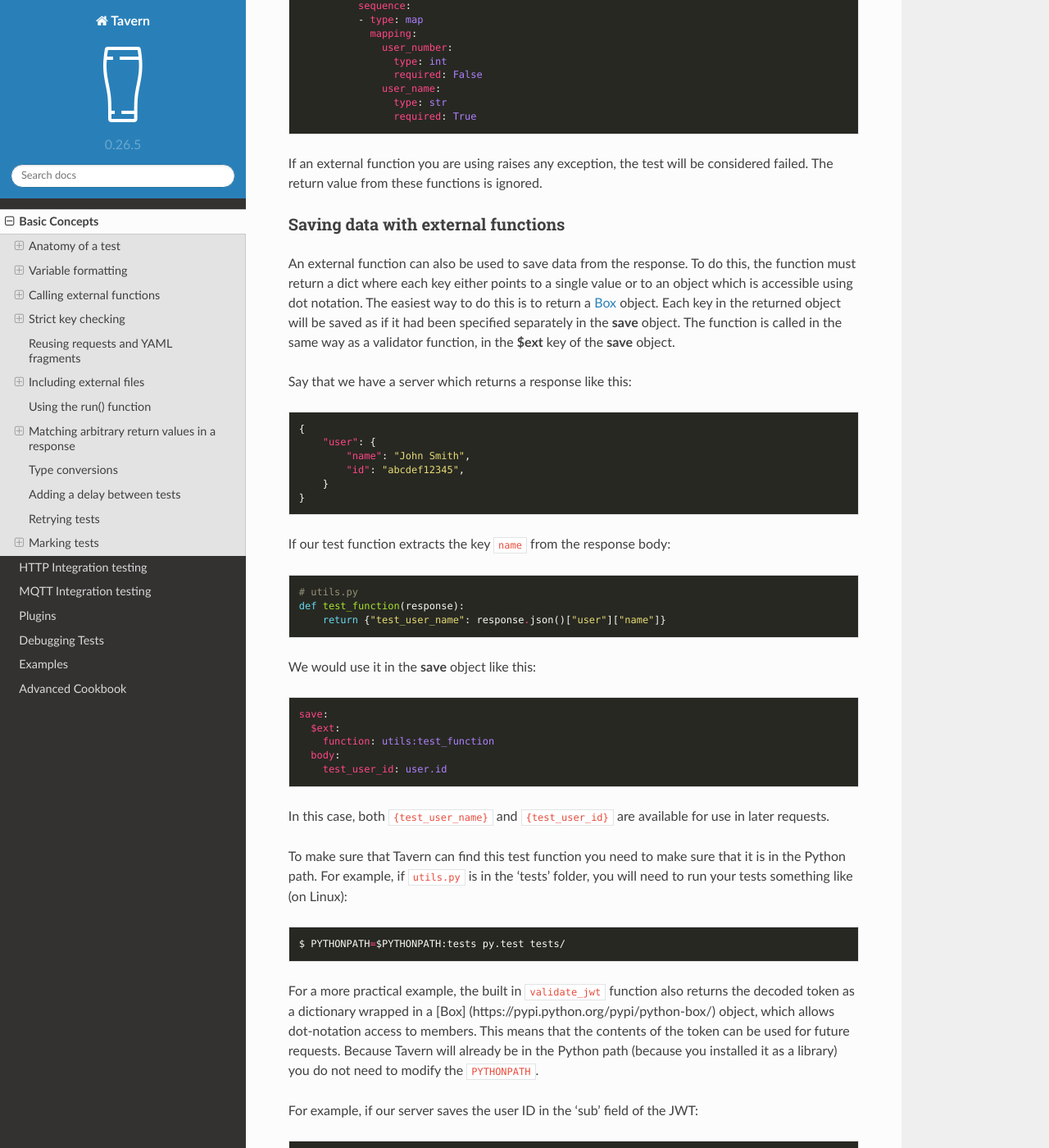
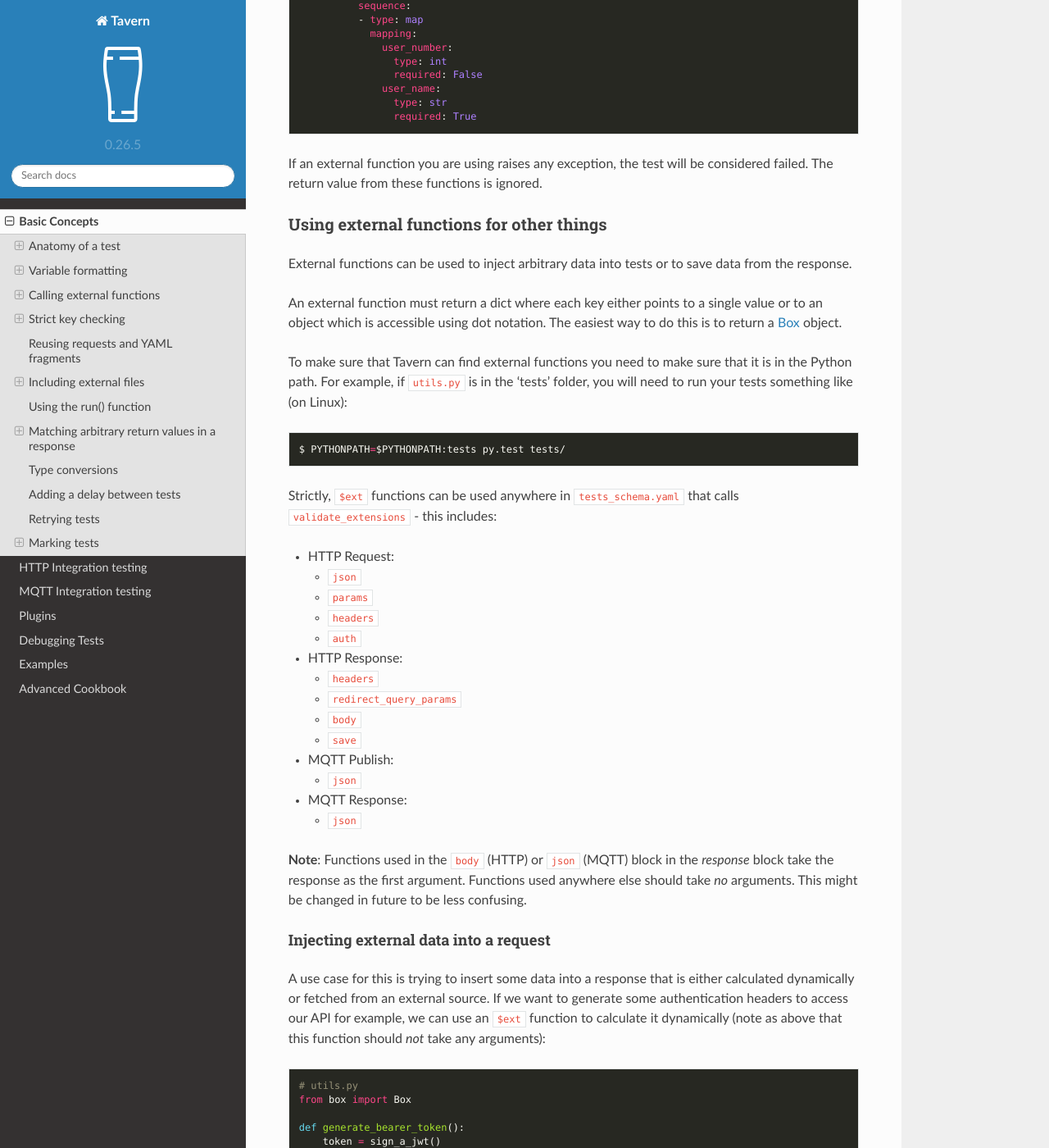
Before and after one commit to taverntesting/tavern, a Sphinx documentation site: the page built from docs/source/basics.md, in a window 1280 px wide and 1400 px high, scrolled down 5662 px. Shown: the whole window at 82% size. Built offline with Sphinx 7.4.7 and the Read the Docs theme 2.0.0, drawn with Linux system fonts in a browser that asks for light colours; formulas are drawn with MathJax 3; some of the changed text lies outside the part shown.

Commit message:
Update documentation on external functions

````diff
--- a/docs/source/basics.md
+++ b/docs/source/basics.md
@@ -303,15 +303,90 @@ response:
 If an external function you are using raises any exception, the test will be
 considered failed. The return value from these functions is ignored.
 
-### Saving data with external functions
-
-An external function can also be used to save data from the response. To do this,
-the function must return a dict where each key either points to a single value or
+### Using external functions for other things
+
+External functions can be used to inject arbitrary data into tests or to save
+data from the response.
+
+An external function must return a dict where each key either points to a single value or
 to an object which is accessible using dot notation. The easiest way to do this
-is to return a [Box](https://pypi.python.org/pypi/python-box/) object. Each key in
+is to return a [Box](https://pypi.python.org/pypi/python-box/) object.
+
+To make sure that Tavern can find external functions you need to make sure that
+it is in the Python path. For example, if `utils.py` is in the 'tests' folder,
+you will need to run your tests something like (on Linux):
+
+```shell
+$ PYTHONPATH=$PYTHONPATH:tests py.test tests/
+```
+
+Strictly, `$ext` functions can be used anywhere in `tests_schema.yaml` that
+calls `validate_extensions` - this includes:
+
+- HTTP Request:
+    - `json`
+    - `params`
+    - `headers`
+    - `auth`
+- HTTP Response:
+    - `headers`
+    - `redirect_query_params`
+    - `body`
+    - `save`
+
+- MQTT Publish:
+    - `json`
+- MQTT Response:
+    - `json`
+
+
+**Note**: Functions used in the `body` (HTTP) or `json` (MQTT) block in the
+_response_ block take the response as the first argument. Functions used anywhere
+else should take _no_ arguments. This might be changed in future to be less
+confusing.
+
+#### Injecting external data into a request
+
+A use case for this is trying to insert some data into a response that is
+either calculated dynamically or fetched from an external source. If we want to
+generate some authentication headers to access our API for example, we can use
+an `$ext` function to calculate it dynamically (note as above that this function
+should _not_ take any arguments):
+
+```python
+# utils.py
+from box import Box
+
+def generate_bearer_token():
+    token = sign_a_jwt()
+    auth_header = {
+        "Authorization": "Bearer {}".format(token)
+    }
+    return Box(auth_header)
+```
+
+This can be used as so:
+
+```yaml
+- name: login
+  request:
+    url: http://server.com/login
+    headers:
+      $ext:
+        function: utils:generate_bearer_token
+    json:
+      username: test_user
+      password: abc123
+  response:
+    status_code: 200
+```
+
+#### Saving data from a response
+
+When using the `$ext` key in the `save` block there is special behaviour - each key in
 the returned object will be saved as if it had been specified separately in the
-**save** object. The function is called in the same way as a validator function,
-in the **$ext** key of the **save** object.
+`save` object. The function is called in the same way as a validator function,
+in the `$ext` key of the `save` object.
 
 Say that we have a server which returns a response like this:
 
@@ -319,20 +394,23 @@ Say that we have a server which returns a response like this:
 {
     "user": {
         "name": "John Smith",
-        "id": "abcdef12345",
+        "id": "abcdef12345"
     }
 }
 ```
 
-If our test function extracts the key `name` from the response body:
+If our test function extracts the key `name` from the response body (note as above
+that this function should take the response object as the first argument):
 
 ```python
 # utils.py
+from box import Box
+
 def test_function(response):
-    return {"test_user_name": response.json()["user"]["name"]}
-```
-
-We would use it in the **save** object like this:
+    return Box({"test_user_name": response.json()["user"]["name"]})
+```
+
+We would use it in the `save` object like this:
 
 ```yaml
 save:
@@ -345,13 +423,7 @@ save:
 In this case, both `{test_user_name}` and `{test_user_id}` are available for use
 in later requests.
 
-To make sure that Tavern can find this test function you need to make sure that
-it is in the Python path. For example, if `utils.py` is in the 'tests' folder,
-you will need to run your tests something like (on Linux):
-
-```shell
-$ PYTHONPATH=$PYTHONPATH:tests py.test tests/
-```
+#### A more complicated example
 
 For a more practical example, the built in `validate_jwt` function also returns the
 decoded token as a dictionary wrapped in a [Box]
@@ -500,7 +572,7 @@ py.test --tavern-strict body headers -- my_test_folder/
 This behaves identically to the command line option, but will be read from
 whichever configuration file Pytest is using.
 
-```editorconfig
+```ini
 [pytest]
 tavern-strict=body headers
 ```
````
Also changed, not shown: other parts of docs/source/basics.md (+1 -1 lines).
